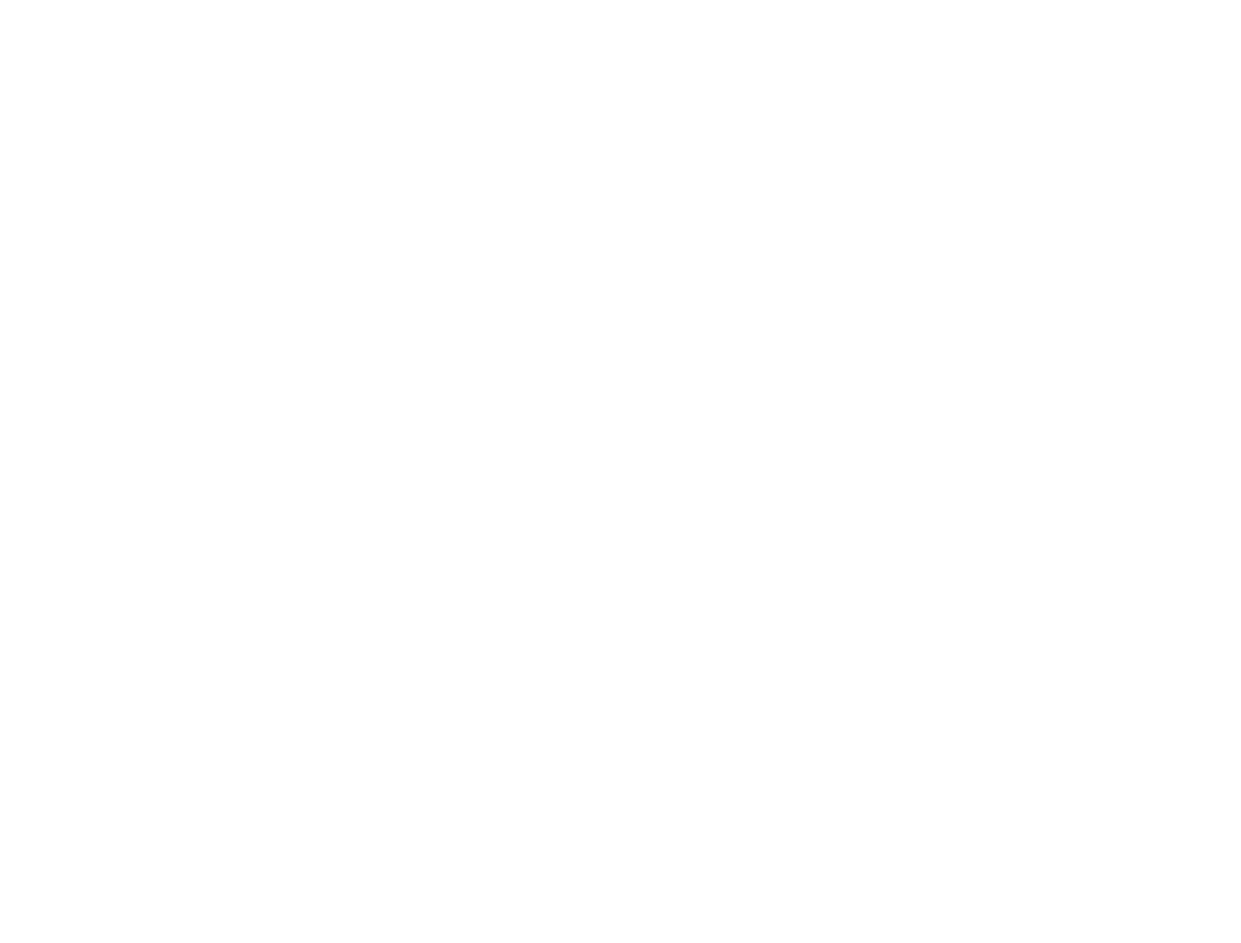
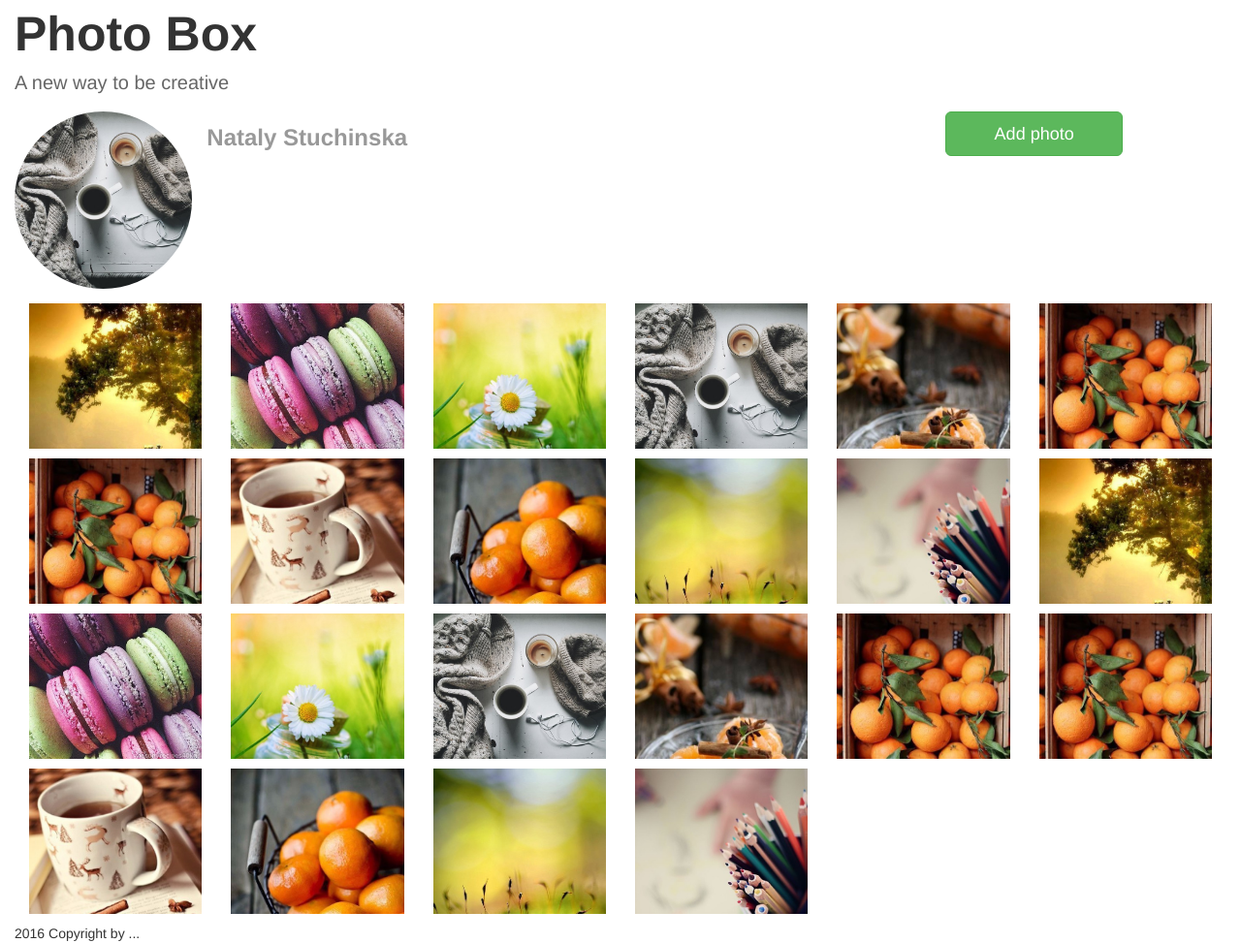
Before and after one commit to oleksandrbabenko007/PhotoBox, a plain HTML site: page index.html in a window 1280 px wide. Shown: the whole page at 97% size. Before the commit the page ends 800 px from the top, so only its background shows below. Drawn offline with nearby package versions, Linux system fonts and the light colour scheme.

Commit message:
creates a version of users page with photos

```diff
--- a/css/style.css
+++ b/css/style.css
@@ -13,3 +13,66 @@
 .center-text{
       text-align: center;
 }
+
+=======
+header .top-line {
+    padding: 20px 0;
+}
+.logo {
+    font-size: 50px;
+    font-weight: bold;
+    text-align: left;
+}
+
+.slogan {
+    color: #666;
+    font-size: 20px;
+}
+
+.top-user-info {
+    padding: 15px 0;
+
+}
+
+.user-name {
+    font-size: 24px;
+    font-weight: bold;
+    color: #999;
+    padding: 10px 0;
+}
+
+/*.user-main-photo {
+    height: 100%;
+    float: left;
+    margin-right: 20px;
+    overflow: hidden;
+    text-align: center;
+}*/
+.user-main-photo img {
+    border-radius: 50%;
+}
+
+.user-main-photo img,
+.image-item img  {
+    width: auto;
+    height: auto;
+    max-width: 100%;
+    max-height: 100%;
+}
+
+
+.list-of-photo {
+
+}
+.photo-item {
+    max-height: 150px;
+    display: inline-block;
+    overflow: hidden;
+    text-align: center;
+    vertical-align: middle;
+    margin-bottom: 10px;
+}
+.photo-item a {
+    display: block;
+
+}
--- a/index.html
+++ b/index.html
@@ -3,8 +3,79 @@
 <head>
     <meta charset="UTF-8">
     <title>Document</title>
+    <meta name="viewport" content="width=device-width, initial-scale=1">
+    <link rel="stylesheet" type="text/css" href="https://maxcdn.bootstrapcdn.com/bootstrap/3.3.6/css/bootstrap.min.css">
+    <link rel="stylesheet" type="text/css" href="css/style.css">
 </head>
 <body>
+
+    <header>
+        <div class="container-fluid">
+            <div class="row top-line">
+                <div class="col-md-12">
+                    <div class="logo">Photo Box</div>
+                    <div class="slogan">A new way to be creative</div>
+                </div>
+            </div>
+        </div>
+    </header>
+
+    <div class="content-wrapper">
+        <div class="container-fluid">
+            <div class="row">
+                <div class="col-xs-12 col-sm-12 col-md-12 top-user-info">
+                    <div class="col-xs-2 col-sm-2 col-md-2 user-main-photo">
+                        <img src="image/1k-UKTeDmGI.jpg" class="img-rounded" alt="">
+                    </div>
+                    <div class="col-xs-10 col-sm-6 col-md-7 user-name">
+                        Nataly Stuchinska
+                    </div>
+                    <div class="col-xs-12 col-sm-3 col-md-2">
+                       <button type="button" class="btn btn-block btn-lg btn-success" data-toggle="modal" data-target="#modal">Add photo</button>
+                   </div>
+               </div>
+
+
+               <div class="col-xs-12 col-sm-12 col-md-12 list-of-photos">
+                   <div class="col-sm-3 col-md-2 photo-item"><a href="#" class="image-item"><img src="image/8fa7KMFG66A.jpg" alt=""></a></div>
+                   <div class="col-sm-3 col-md-2 photo-item"><a href="#" class="image-item"><img src="image/2rSK30-ZeY4.jpg" alt=""></a></div>
+                   <div class="col-sm-3 col-md-2 photo-item"><a href="#" class="image-item"><img src="image/ABlPLpxJ1vE.jpg" alt=""></a></div>
+                   <div class="col-sm-3 col-md-2 photo-item"><a href="#" class="image-item"><img src="image/1k-UKTeDmGI.jpg" alt=""></a></div>
+                   <div class="col-sm-3 col-md-2 photo-item"><a href="#" class="image-item"><img src="image/B0wi50-z80I.jpg" alt=""></a></div>
+                   <div class="col-sm-3 col-md-2 photo-item"><a href="#" class="image-item"><img src="image/CaMdfZpq-EY.jpg" alt=""></a></div>
+                   <div class="col-sm-3 col-md-2 photo-item"><a href="#" class="image-item"><img src="image/CaMdfZpq-EY.jpg" alt=""></a></div>
+                   <div class="col-sm-3 col-md-2 photo-item"><a href="#" class="image-item"><img src="image/E9NghNcycm4.jpg" alt=""></a></div>
+                   <div class="col-sm-3 col-md-2 photo-item"><a href="#" class="image-item"><img src="image/eFv3tZTzq1E.jpg" alt=""></a></div>
+                   <div class="col-sm-3 col-md-2 photo-item"><a href="#" class="image-item"><img src="image/EWCpGHJh3Dk.jpg" alt=""></a></div>
+                   <div class="col-sm-3 col-md-2 photo-item"><a href="#" class="image-item"><img src="image/FGdkrvuKi0A.jpg" alt=""></a></div>
+                   <div class="col-sm-3 col-md-2 photo-item"><a href="#" class="image-item"><img src="image/8fa7KMFG66A.jpg" alt=""></a></div>
+                   <div class="col-sm-3 col-md-2 photo-item"><a href="#" class="image-item"><img src="image/2rSK30-ZeY4.jpg" alt=""></a></div>
+                   <div class="col-sm-3 col-md-2 photo-item"><a href="#" class="image-item"><img src="image/ABlPLpxJ1vE.jpg" alt=""></a></div>
+                   <div class="col-sm-3 col-md-2 photo-item"><a href="#" class="image-item"><img src="image/1k-UKTeDmGI.jpg" alt=""></a></div>
+                   <div class="col-sm-3 col-md-2 photo-item"><a href="#" class="image-item"><img src="image/B0wi50-z80I.jpg" alt=""></a></div>
+                   <div class="col-sm-3 col-md-2 photo-item"><a href="#" class="image-item"><img src="image/CaMdfZpq-EY.jpg" alt=""></a></div>
+                   <div class="col-sm-3 col-md-2 photo-item"><a href="#" class="image-item"><img src="image/CaMdfZpq-EY.jpg" alt=""></a></div>
+                   <div class="col-sm-3 col-md-2 photo-item"><a href="#" class="image-item"><img src="image/E9NghNcycm4.jpg" alt=""></a></div>
+                   <div class="col-sm-3 col-md-2 photo-item"><a href="#" class="image-item"><img src="image/eFv3tZTzq1E.jpg" alt=""></a></div>
+                   <div class="col-sm-3 col-md-2 photo-item"><a href="#" class="image-item"><img src="image/EWCpGHJh3Dk.jpg" alt=""></a></div>
+                   <div class="col-sm-3 col-md-2 photo-item"><a href="#" class="image-item"><img src="image/FGdkrvuKi0A.jpg" alt=""></a></div>
+               </div>
+           </div>
+       </div>
+    </div>
+
+    <footer>
+        <div class="container-fluid">
+            <div class="row">
+                <div class="col-md-3">
+                   2016 Copyright by ...
+               </div>
+               <div class="col-md-9">
+
+               </div>
+           </div>
+       </div>
+   </footer>
 
 
 </body>
```
Also changed, not shown: image/1k-UKTeDmGI.jpg (added), image/2rSK30-ZeY4.jpg (added), image/8fa7KMFG66A.jpg (added), image/ABlPLpxJ1vE.jpg (added), image/B0wi50-z80I.jpg (added), image/CaMdfZpq-EY.jpg (added), image/E9NghNcycm4.jpg (added), image/EWCpGHJh3Dk.jpg (added), image/FGdkrvuKi0A.jpg (added), image/FIMelT2_IS8.jpg (added), image/I6P6h3nFRTk.jpg (added), image/IM0MZplT2hg.jpg (added), image/IgamNmpA5nw.jpg (added), image/eFv3tZTzq1E.jpg (added), 2 more files.
